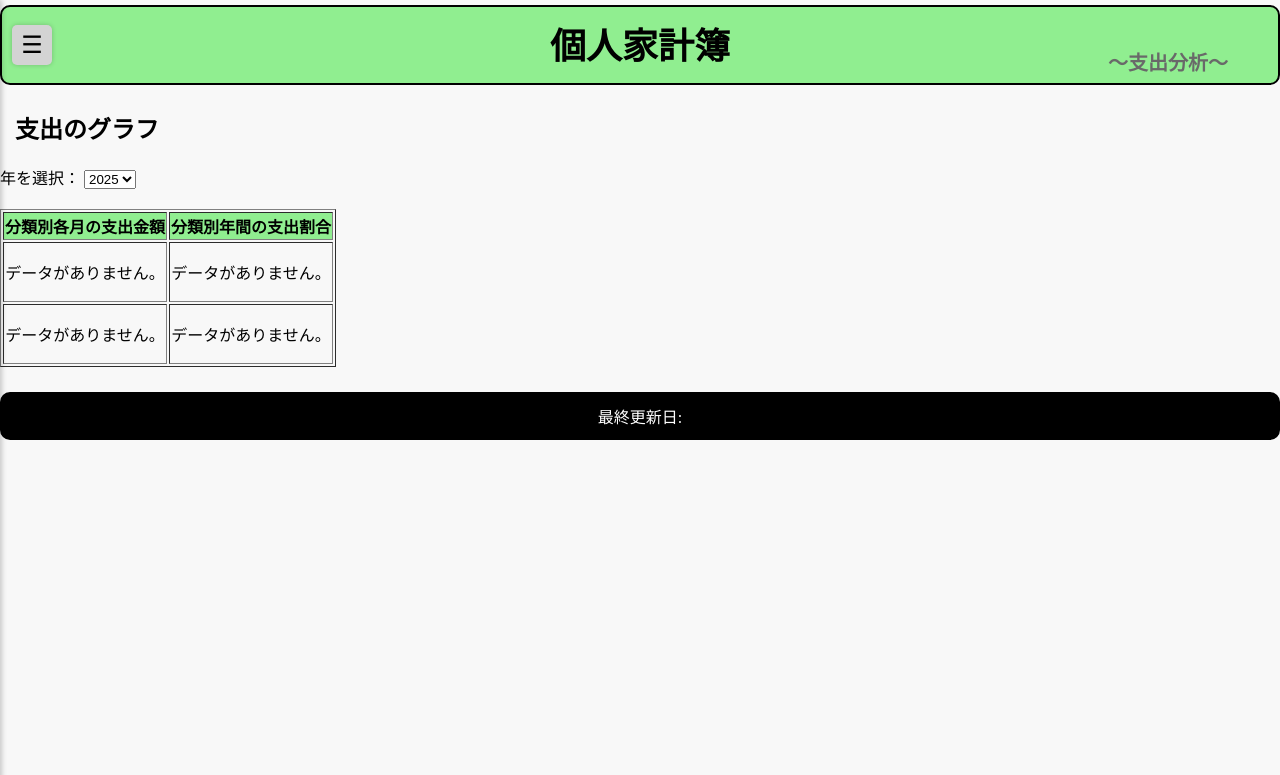
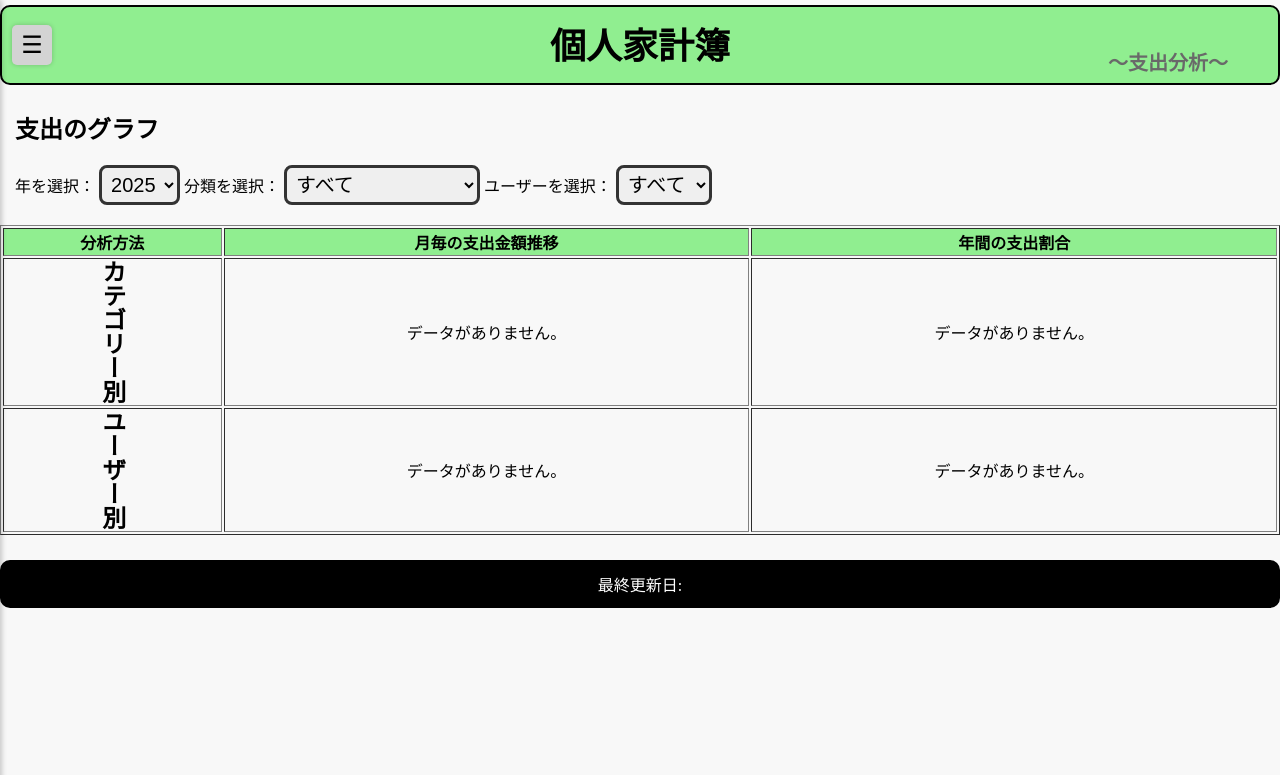
Before and after one commit to BlackBow393/HTML_Kakeibo, a Flask app: page /analysis in a window 1280 px wide. Shown: the top 775 px of the page. Run offline with Flask 3, Linux system fonts and the light colour scheme; the visitor is signed in with stand-in values (Sample User, id 1); data comes from the database, SQL or seed files in the repository.

Commit message:
カテゴリーとユーザーのスライサーを追加

```diff
--- a/app.py
+++ b/app.py
@@ -26,6 +26,12 @@ def set_default_year():
     """アプリ起動後に一度だけ実行し、初回アクセス時に最大yearを設定"""
     if "selected_year" not in session:
         session["selected_year"] = get_latest_year()  # 初期値をセット
+
+    if "selected_category" not in session:
+        session["selected_category"] = "すべて"  # カテゴリー初期値
+
+    if "selected_user" not in session:
+        session["selected_user"] = "すべて"  # ユーザー初期値
 
 # 📌 データベースの初期化（テーブル作成）
 def init_db():
@@ -118,12 +124,22 @@ def analysis_page():
     if request.method == "POST":
         session["selected_year"] = int(request.form.get("year", session["selected_year"]))
 
-    selected_year = session["selected_year"]
+        category = request.form.get("category", session["selected_category"])
+        user = request.form.get("user", session["selected_user"])
 
-    graph_url = create_expense_graph(selected_year)  # 棒グラフを生成
-    pie_chart_url = create_pie_chart(selected_year)  # 円グラフを生成
-    graph_user_url = create_expense_user_graph(selected_year)  # 棒グラフを生成
-    pie_user_chart_url = create_pie_user_chart(selected_year)
+        # 「すべて」のときは None に変換（→ SQL で絞り込みしない）
+        session["selected_category"] = None if category == "all" else category
+        session["selected_user"] = None if user == "all" else user
+
+    # セッションから値を取得（初回アクセスにも備えてデフォルト値を設定）
+    selected_year = session.get("selected_year", session["selected_year"])
+    selected_category = session.get("selected_category", "all")
+    selected_user = session.get("selected_user", "all")
+
+    graph_url = create_expense_graph(selected_year, selected_category, selected_user)  # 棒グラフを生成
+    pie_chart_url = create_pie_chart(selected_year, selected_category, selected_user)  # 円グラフを生成
+    graph_user_url = create_expense_user_graph(selected_year, selected_category, selected_user)  # 棒グラフを生成
+    pie_user_chart_url = create_pie_user_chart(selected_year, selected_category, selected_user)
 
     # データベースからユニークな年のリストを取得
     conn = sqlite3.connect(DB_FILE)
@@ -132,7 +148,17 @@ def analysis_page():
     years = [row[0] for row in cursor.fetchall()]
     conn.close()
 
-    return render_template("analysis.html", graph_url=graph_url, pie_chart_url=pie_chart_url, graph_user_url=graph_user_url, pie_user_chart_url=pie_user_chart_url, years=years, selected_year=selected_year)
+    return render_template(
+        "analysis.html",
+        graph_url=graph_url,
+        pie_chart_url=pie_chart_url,
+        graph_user_url=graph_user_url,
+        pie_user_chart_url=pie_user_chart_url,
+        years=years,
+        selected_year=selected_year,
+        selected_category=selected_category,
+        selected_user=selected_user
+    )
 
 
 # 📌 データを登録するAPI
@@ -217,7 +243,7 @@ def get_data():
     return jsonify(expenses)
 
 # 📌 グラフを作成する関数（カテゴリーごとの月別支出額）
-def create_expense_graph(year):
+def create_expense_graph(year, category=None, user=None):
     # 🔹 日本語フォントの設定
     font_path = "/usr/share/fonts/opentype/ipafont-mincho/ipam.ttf"
     if not os.path.exists(font_path):
@@ -233,14 +259,28 @@ def create_expense_graph(year):
     conn = sqlite3.connect(DB_FILE)
     cursor = conn.cursor()
 
-    # 各月ごとのカテゴリー別支出額を取得
-    cursor.execute("""
+    # 🔹 SQLクエリ作成（動的にフィルターを追加）
+    base_query = """
         SELECT month, category, SUM(amount)
         FROM expenses
         WHERE year = ?
+    """
+    params = [year]
+
+    if category:
+        base_query += " AND category = ?"
+        params.append(category)
+
+    if user:
+        base_query += " AND user = ?"
+        params.append(user)
+
+    base_query += """
         GROUP BY month, category
         ORDER BY month ASC
-    """,(year,))
+    """
+
+    cursor.execute(base_query, tuple(params))
     data = cursor.fetchall()
     conn.close()
 
@@ -297,17 +337,32 @@ def create_expense_graph(year):
 
 
 # 📌 カテゴリーごとの年間支出割合の円グラフを作成
-def create_pie_chart(year):
+def create_pie_chart(year, category=None, user=None):
     conn = sqlite3.connect(DB_FILE)
     cursor = conn.cursor()
 
-    # 年間のカテゴリー別支出合計を取得
-    cursor.execute("""
+    # 🔹 SQLクエリ作成（動的にフィルターを追加）
+    base_query = """
         SELECT category, SUM(amount)
         FROM expenses
         WHERE year = ?
-        GROUP BY category
-    """,(year,))
+    """
+    params = [year]
+
+    if category:
+        base_query += " AND category = ?"
+        params.append(category)
+
+    if user:
+        base_query += " AND user = ?"
+        params.append(user)
+
+    base_query += """
+        GROUP BY  category
+        ORDER BY SUM(amount) DESC
+    """
+
+    cursor.execute(base_query, tuple(params))
     data = cursor.fetchall()
     conn.close()
 
@@ -373,7 +428,7 @@ def create_pie_chart(year):
     return "/static/expense_pie_chart.png"
 
 # 📌 グラフを作成する関数（ユーザーごとの月別支出額）
-def create_expense_user_graph(year):
+def create_expense_user_graph(year, category=None, user=None):
     # 🔹 日本語フォントの設定
     font_path = "/usr/share/fonts/opentype/ipafont-mincho/ipam.ttf"
     if not os.path.exists(font_path):
@@ -389,14 +444,28 @@ def create_expense_user_graph(year):
     conn = sqlite3.connect(DB_FILE)
     cursor = conn.cursor()
 
-    # 各月ごとのカテゴリー別支出額を取得
-    cursor.execute("""
+    # 🔹 SQLクエリ作成（動的にフィルターを追加）
+    base_query = """
         SELECT month, user, SUM(amount)
         FROM expenses
         WHERE year = ?
+    """
+    params = [year]
+
+    if category:
+        base_query += " AND category = ?"
+        params.append(category)
+
+    if user:
+        base_query += " AND user = ?"
+        params.append(user)
+
+    base_query += """
         GROUP BY month, user
         ORDER BY month ASC
-    """,(year,))
+    """
+
+    cursor.execute(base_query, tuple(params))
     data = cursor.fetchall()
     conn.close()
 
@@ -407,7 +476,7 @@ def create_expense_user_graph(year):
     months = sorted(set(row[0] for row in data))  # 月のリスト
     users = sorted(set(row[1] for row in data))  # ユーザーのリスト
 
-    user_data = {cat: [0] * len(months) for cat in users}
+    user_data = {user: [0] * len(months) for user in users}
     total_by_month = [0] * len(months)  # 月ごとの合計額を格納
 
     for month, user, amount in data:
@@ -448,17 +517,32 @@ def create_expense_user_graph(year):
 
 
 # 📌 カテゴリーごとの年間支出割合の円グラフを作成
-def create_pie_user_chart(year):
+def create_pie_user_chart(year, category=None, user=None):
     conn = sqlite3.connect(DB_FILE)
     cursor = conn.cursor()
 
-    # 年間のカテゴリー別支出合計を取得
-    cursor.execute("""
+    # 🔹 SQLクエリ作成（動的にフィルターを追加）
+    base_query = """
         SELECT user, SUM(amount)
         FROM expenses
         WHERE year = ?
+    """
+    params = [year]
+
+    if category:
+        base_query += " AND category = ?"
+        params.append(category)
+
+    if user:
+        base_query += " AND user = ?"
+        params.append(user)
+
+    base_query += """
         GROUP BY user
-    """,(year,))
+        ORDER BY SUM(amount) DESC
+    """
+
+    cursor.execute(base_query, tuple(params))
     data = cursor.fetchall()
     conn.close()
 
--- a/static/analysis_screen.css
+++ b/static/analysis_screen.css
@@ -1,6 +1,22 @@
+.container form {
+    margin-left: 15px;
+    font-size: 16px;
+}
+
+.container form select {
+    font-size: 20px;
+    padding: 5px;
+    border: 3px solid #333;       /* 枠線の太さと色 */
+    border-radius: 8px;           /* 角を丸く */
+}
+
 .graph_container {
     text-align: center;  /* 画像を中央に配置 */
     margin: 20px 0;
+}
+
+.graph_container table {
+    width: 100%;
 }
 
 .graph_container img {
@@ -12,3 +28,9 @@
 .graph_container table th {
     background-color: lightgreen;
 }
+
+.analysis_label {
+    font-size: 24px;
+    font-weight: bold;
+    writing-mode: vertical-rl; /* または vertical-lr */
+}
--- a/templates/analysis.html
+++ b/templates/analysis.html
@@ -33,14 +33,30 @@
                 </option>
                 {% endfor %}
             </select>
+            <label for="category">分類を選択：</label>
+            <select name="category" id="category" onchange="this.form.submit()">
+                {% set categories = ['all' , '食費', '外食', '生活用品', '住宅費', 'お土産', 'コインランドリー', 'レジャー'] %}
+                {% for cat in categories %}
+                <option value="{{ cat }}" {% if cat == selected_category %}selected{% endif %}>{{ cat if cat != 'all' else 'すべて' }}</option>
+                {% endfor %}
+            </select>
+            <label for="user">ユーザーを選択：</label>
+            <select name="user" id="user" onchange="this.form.submit()">
+                {% set users = ['all' , 'タクミ', 'ミナヨ'] %}
+                {% for u in users %}
+                <option value="{{ u }}" {% if u == selected_user %}selected{% endif %}>{{ u if u != 'all' else 'すべて' }}</option>
+                {% endfor %}
+            </select>
         </form>
         <div class="graph_container">
             <table border="1">
                 <tr>
-                    <th>分類別各月の支出金額</th>
-                    <th>分類別年間の支出割合</th>
+                    <th>分析方法</th>
+                    <th>月毎の支出金額推移</th>
+                    <th>年間の支出割合</th>
                 </tr>
                 <tr>
+                    <td class="analysis_label">カテゴリー別</td>
                     <td>
                         {% if graph_url %}
                             <img src="{{ graph_url }}" alt="分類別各月の支出金額">
@@ -57,15 +73,16 @@
                     </td>
                 </tr>
                 <tr>
+                    <td class="analysis_label">ユーザー別</td>
                     <td>
-                        {% if graph_url %}
+                        {% if graph_user_url %}
                             <img src="{{ graph_user_url }}" alt="分類別各月の支出金額">
                         {% else %}
                             <p>データがありません。</p>
                         {% endif %}
                     </td>
                     <td>
-                        {% if pie_chart_url %}
+                        {% if pie_user_chart_url %}
                             <img src="{{ pie_user_chart_url }}" alt="分類別年間の支出割合">
                         {% else %}
                             <p>データがありません。</p>
```
Also changed, not shown: static/expense_pie_chart.png.
